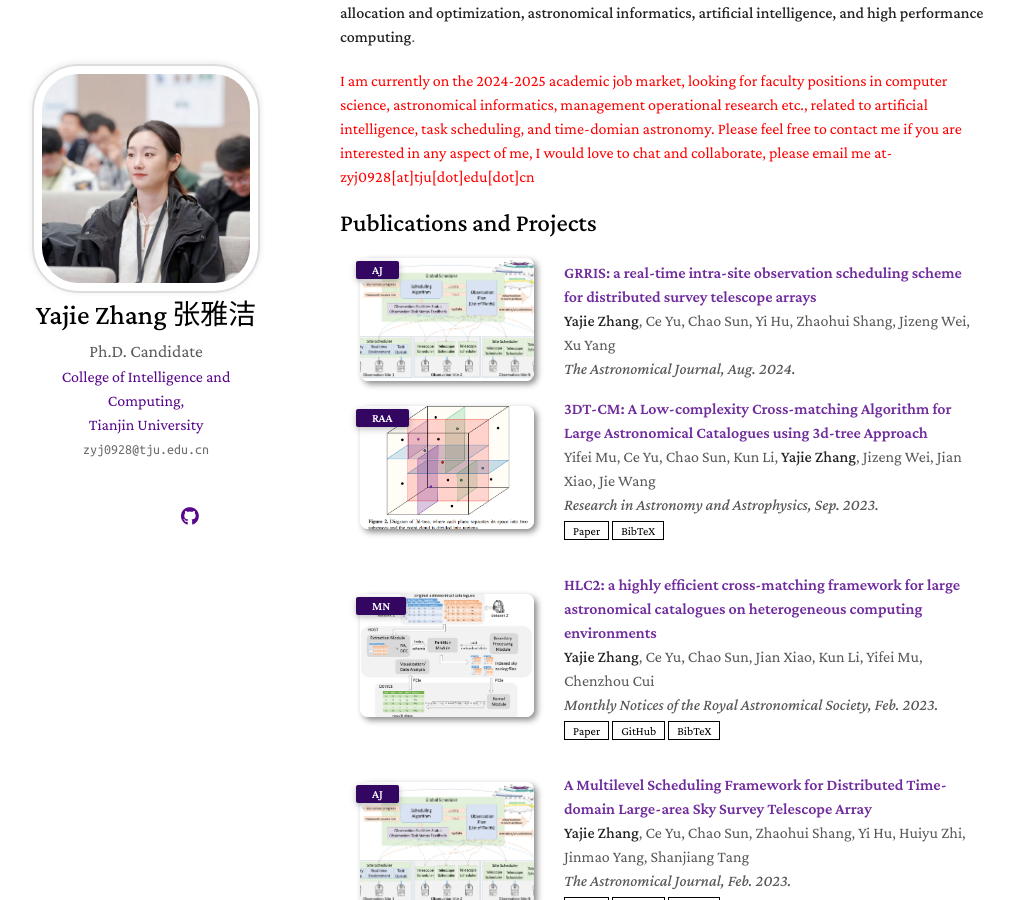
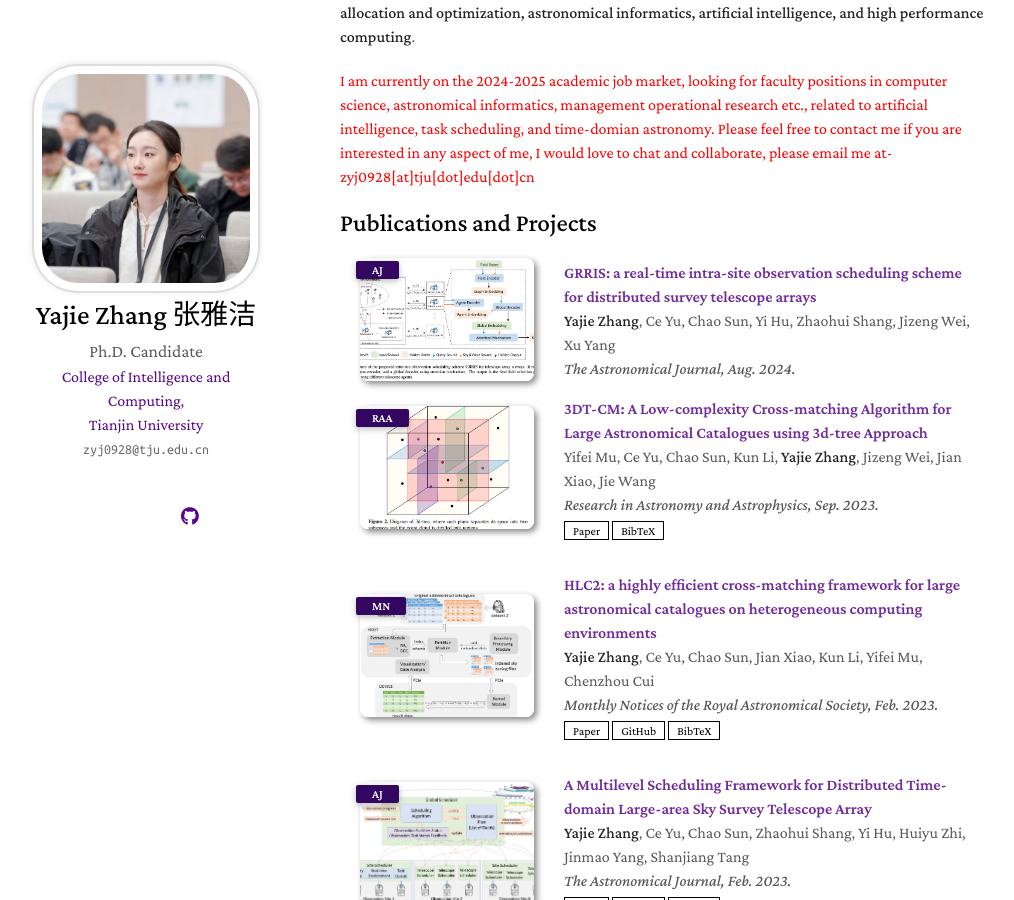
Before and after one commit to Yajie-Z/Yajie-Z.github.io, a Jekyll site: the page built from index.md, in a window 1280 px wide and 900 px high, scrolled down 320 px. Shown: the whole window, without its empty margins (130-1144 px from the left). Built offline with Jekyll 4.4.1, drawn with Linux system fonts in a browser that asks for light colours; nearby versions of some CDN libraries; a style sheet for code colours, icons or effects is not loaded; our own code applies the rules of GitHub Pages for plain Markdown files.

Commit message:
Update projects.md

```diff
--- a/_includes/projects.md
+++ b/_includes/projects.md
@@ -31,7 +31,7 @@
 <div class="pub-row">
 
   <div class="col-sm-3 abbr" style="position: relative;padding-right: 15px;padding-left: 15px;">
-    <img src="assets/img/AJ.png" class="teaser img-fluid z-depth-1">
+    <img src="assets/img/AJ2.png" class="teaser img-fluid z-depth-1">
     <abbr class="badge">AJ</abbr>
   </div>
 
```
